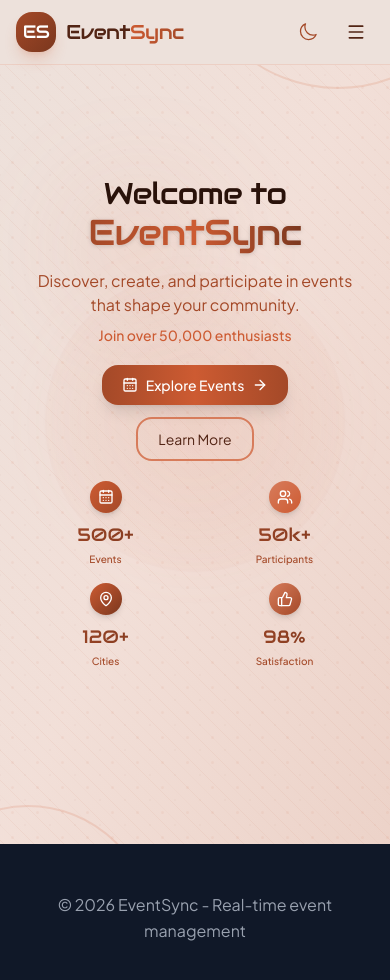
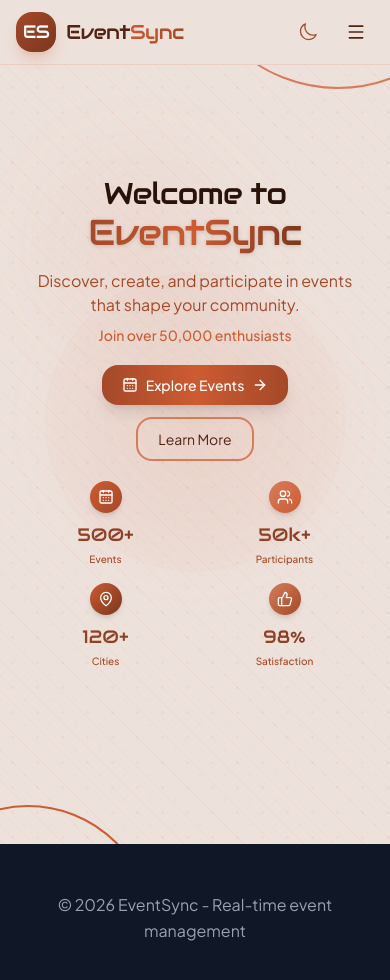
Before and after one commit to eventsync0/Event_Sync_2026_Client, a Next.js app: page / in a window 390 px wide. Shown: the top 980 px of the page. Built offline with nearby package versions, Linux system fonts and the light colour scheme.

Commit message:
feat(background)

```diff
--- a/src/components/sections/HeroSection.tsx
+++ b/src/components/sections/HeroSection.tsx
@@ -29,22 +29,22 @@ export default function HeroSection() {
     <section className="relative min-h-screen flex items-center justify-center overflow-hidden">
 
       {/* ========== FOND PRINCIPAL ========== */}
-      <div className="absolute inset-0 bg-gradient-to-br from-coffee-50 via-coffee-100/60 to-coffee-200/40 dark:from-coffee-950 dark:via-coffee-900/80 dark:to-coffee-800/60" />
+      <div className="absolute inset-0 dark:from-coffee-950 dark:via-coffee-900/80 dark:to-coffee-800/60" />
 
       {/* ========== CERCLES COLORÉS RESPONSIVE ========== */}
       <div className="absolute inset-0 overflow-hidden">
         {/* Cercles grands écrans */}
-        <div className="absolute -top-1/2 -right-1/2 w-[800px] h-[800px] rounded-full border-4 border-coffee-400/30 dark:border-coffee-500/20 animate-spin-slow hidden lg:block" />
-        <div className="absolute -top-1/3 -right-1/3 w-[600px] h-[600px] rounded-full border-4 border-coffee-500/25 dark:border-coffee-400/30 animate-spin-slower hidden md:block" />
-        <div className="absolute -top-1/4 -right-1/4 w-[400px] h-[400px] rounded-full border-4 border-coffee-600/20 dark:border-coffee-300/40 animate-spin-slowest hidden sm:block" />
+        <div className="absolute -top-1/2 -right-1/2 w-[800px] h-[800px] rounded-full border-4 border-coffee-400 dark:border-coffee-500/20 animate-spin-slow hidden lg:block" />
+        <div className="absolute -top-1/3 -right-1/3 w-[600px] h-[600px] rounded-full border-4 border-coffee-500 dark:border-coffee-400/30 animate-spin-slower hidden md:block" />
+        <div className="absolute -top-1/4 -right-1/4 w-[400px] h-[400px] rounded-full border-4 border-coffee-600 dark:border-coffee-300/40 animate-spin-slowest hidden sm:block" />
 
         {/* Cercles version mobile (plus petits) */}
-        <div className="absolute -top-1/4 -right-1/4 w-[300px] h-[300px] rounded-full border-2 border-coffee-400/20 dark:border-coffee-500/15 block lg:hidden" />
-        <div className="absolute -bottom-1/4 -left-1/4 w-[250px] h-[250px] rounded-full border-2 border-coffee-500/15 dark:border-coffee-400/20 block md:hidden" />
+        <div className="absolute -top-1/4 -right-1/4 w-[300px] h-[300px] rounded-full border-2 border-coffee-400 dark:border-coffee-500/15 block lg:hidden" />
+        <div className="absolute -bottom-1/4 -left-1/4 w-[250px] h-[250px] rounded-full border-2 border-coffee-500 dark:border-coffee-400/20 block md:hidden" />
 
         {/* Cercles à gauche - version responsive */}
-        <div className="absolute -bottom-1/2 -left-1/2 w-[700px] h-[700px] rounded-full border-4 border-coffee-400/20 dark:border-coffee-500/15 hidden xl:block" />
-        <div className="absolute -bottom-1/3 -left-1/3 w-[500px] h-[500px] rounded-full border-4 border-coffee-500/15 dark:border-coffee-400/25 hidden lg:block" />
+        <div className="absolute -bottom-1/2 -left-1/2 w-[700px] h-[700px] rounded-full border-4 border-coffee-400 dark:border-coffee-500/15 hidden xl:block" />
+        <div className="absolute -bottom-1/3 -left-1/3 w-[500px] h-[500px] rounded-full border-4 border-coffee-500 dark:border-coffee-400/25 hidden lg:block" />
 
         {/* Cercle central adapté */}
         <div className="absolute top-1/2 left-1/2 -translate-x-1/2 -translate-y-1/2 w-[300px] h-[300px] md:w-[400px] md:h-[400px] rounded-full bg-gradient-radial from-coffee-400/10 via-coffee-500/5 to-transparent" />
```
